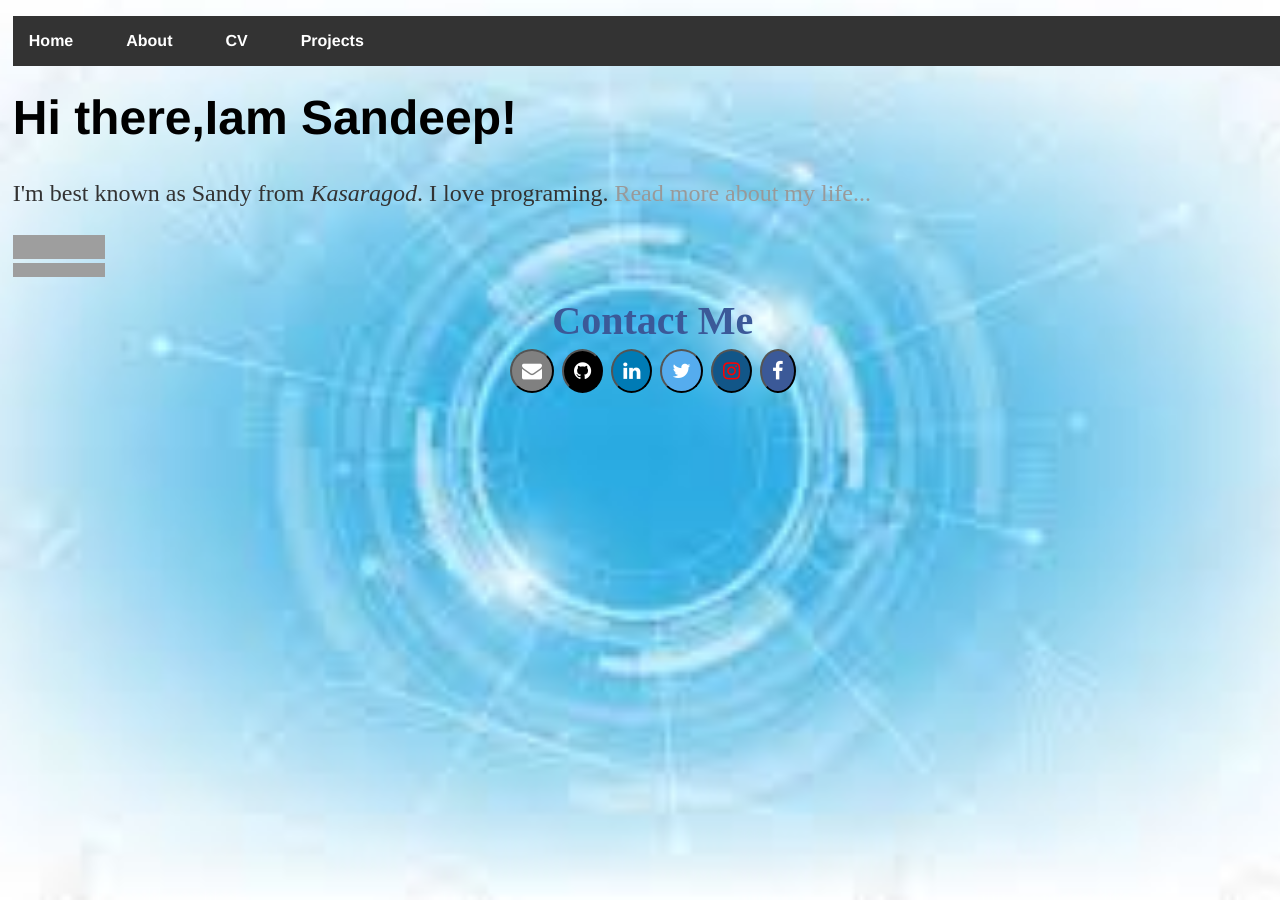
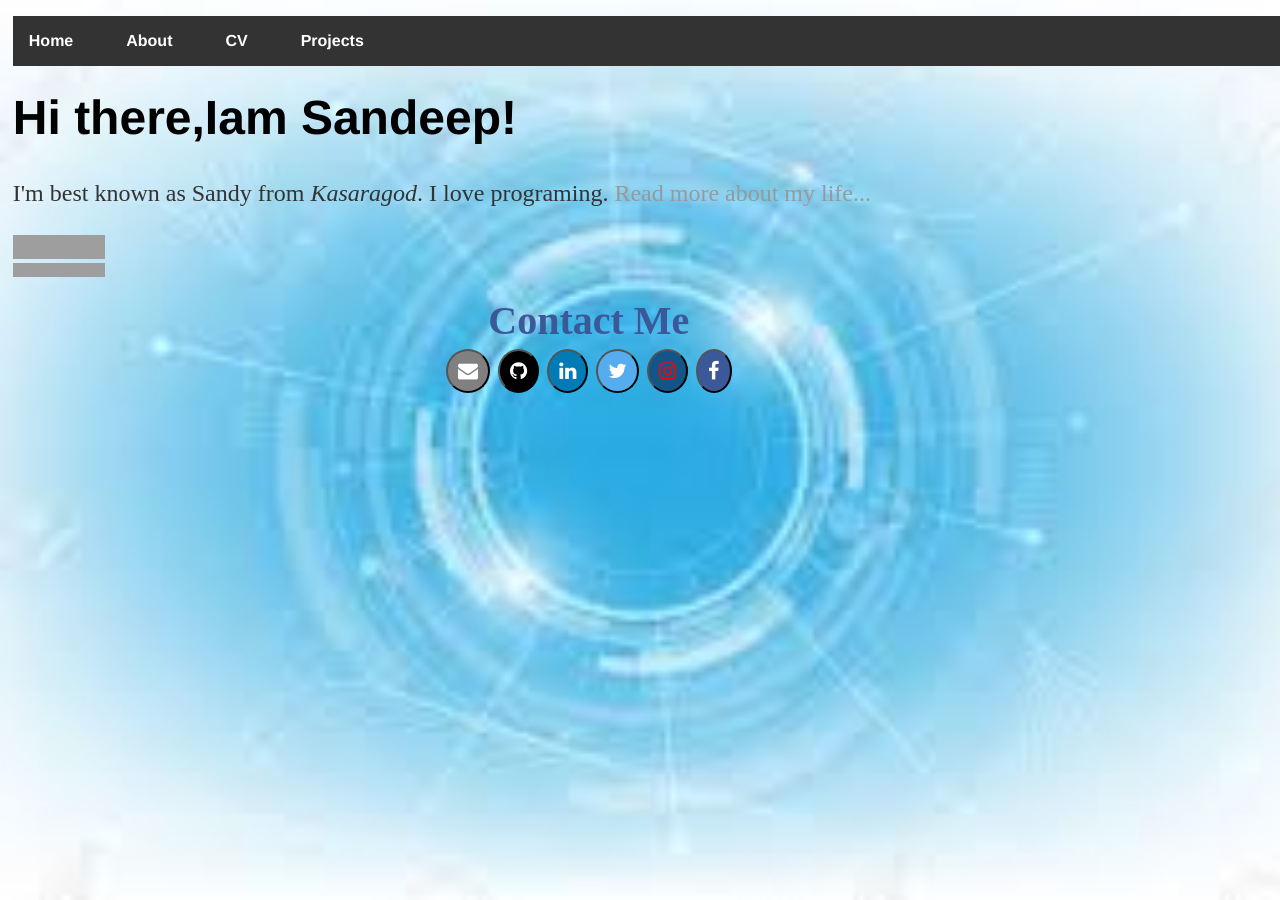
Before and after one commit to sandeepnayaks/sandeepnayaks.github.io, a Jekyll site: the page built from index.html, in a window 1280 px wide. Built offline with Jekyll 4.4.1, drawn with Linux system fonts in a browser that asks for light colours; grey boxes are pictures that could not be loaded.

Commit message:
Update main.css

```diff
--- a/css/main.css
+++ b/css/main.css
@@ -1,4 +1,4 @@
-body { margin: 90px 1%;top:0; width: 100%;
+body { margin: 90px 1%;top:0; width: 90%;
 }
 html {
   background: url(../../bg1.jpg) no-repeat center center fixed;
```
